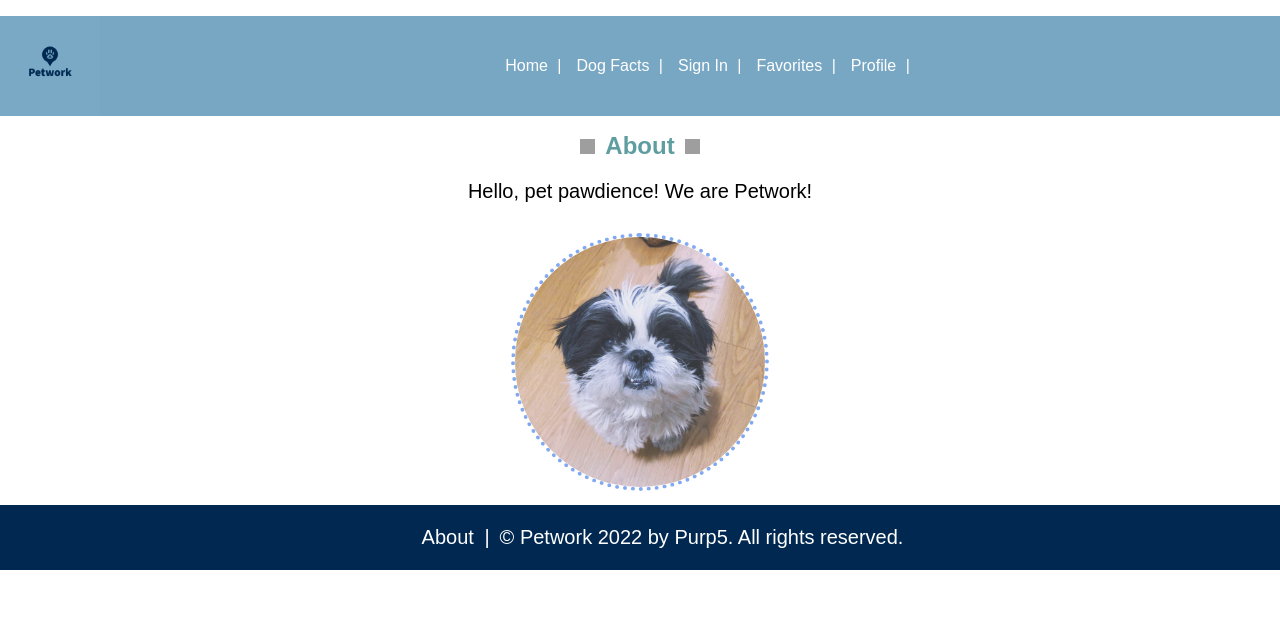
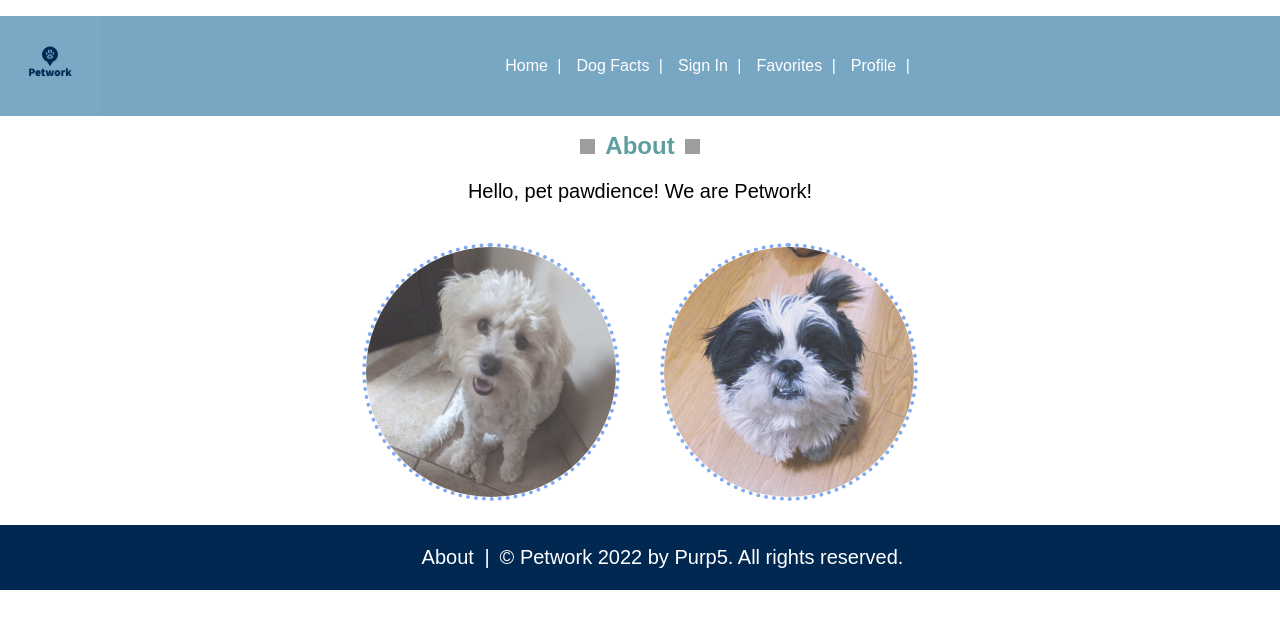
Before and after one commit to chamomiletay/petworkfrontend, a React (Create React App) app: page /about in a window 1280 px wide. Shown: the top 628 px of the page. Built offline with nearby package versions, Linux system fonts and the light colour scheme; grey boxes are pictures that could not be loaded.

Commit message:
Updated 'About' profile pics

```diff
--- a/src/components/About.css
+++ b/src/components/About.css
@@ -32,17 +32,18 @@ span {
     margin: 0 10px
 }
 
-.bentley {
+.profile-pic {
     width: 250px;
     height: 250px;
     border: 4px dotted cornflowerblue;
     border-radius: 100%;
     opacity: 0.8;
     transition: 0.5s;
-    margin: 10px 0;
+    margin: 20px;
+    display: inline;
 }
 
-.bentley:hover {
+.profile-pic:hover {
     opacity: 1;
     transition: 0.5s;
     border: 4px dotted mediumpurple;
--- a/src/components/About.js
+++ b/src/components/About.js
@@ -1,5 +1,6 @@
 import React from "react";
 import bentleyPhoto from './bentley-crop.jpeg'
+import creamcheesePhoto from './cream-cheese2.jpg'
 import { AboutContainer, AboutContent, AboutH2, AboutP} from './AboutElements'
 import pawprint from './blue-pawprint.png'
 
@@ -20,7 +21,14 @@ const About = () =>{
 
                     </div>
                      <p>Hello, pet pawdience! We are Petwork!</p>
-                        <img className='bentley' src={bentleyPhoto} alt="black and white shih-tzu"/>
+
+                    {/* Pet profile pics here ! */}
+
+                        {/* Cream Cheese! (Sena) */}
+                        <img className='profile-pic' src={creamcheesePhoto} alt="cream cheese's breed info here"/>
+
+                        {/* Bentley! (Taylor) */}
+                        <img className='profile-pic' src={bentleyPhoto} alt="black and white shih-tzu"/>
 
                     </AboutP>
                 </AboutContent>
```
Also changed, not shown: src/components/cream-cheese.jpg (added), src/components/cream-cheese2.jpg (added).
